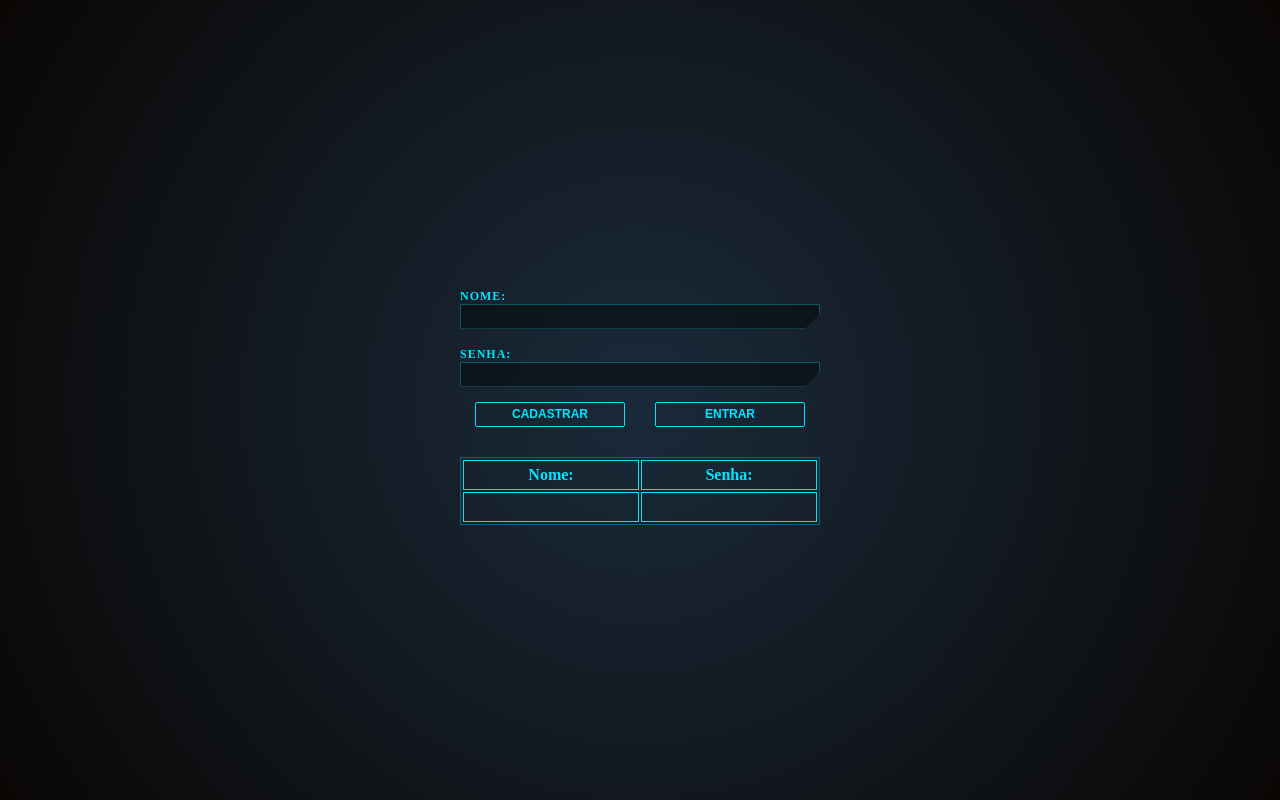
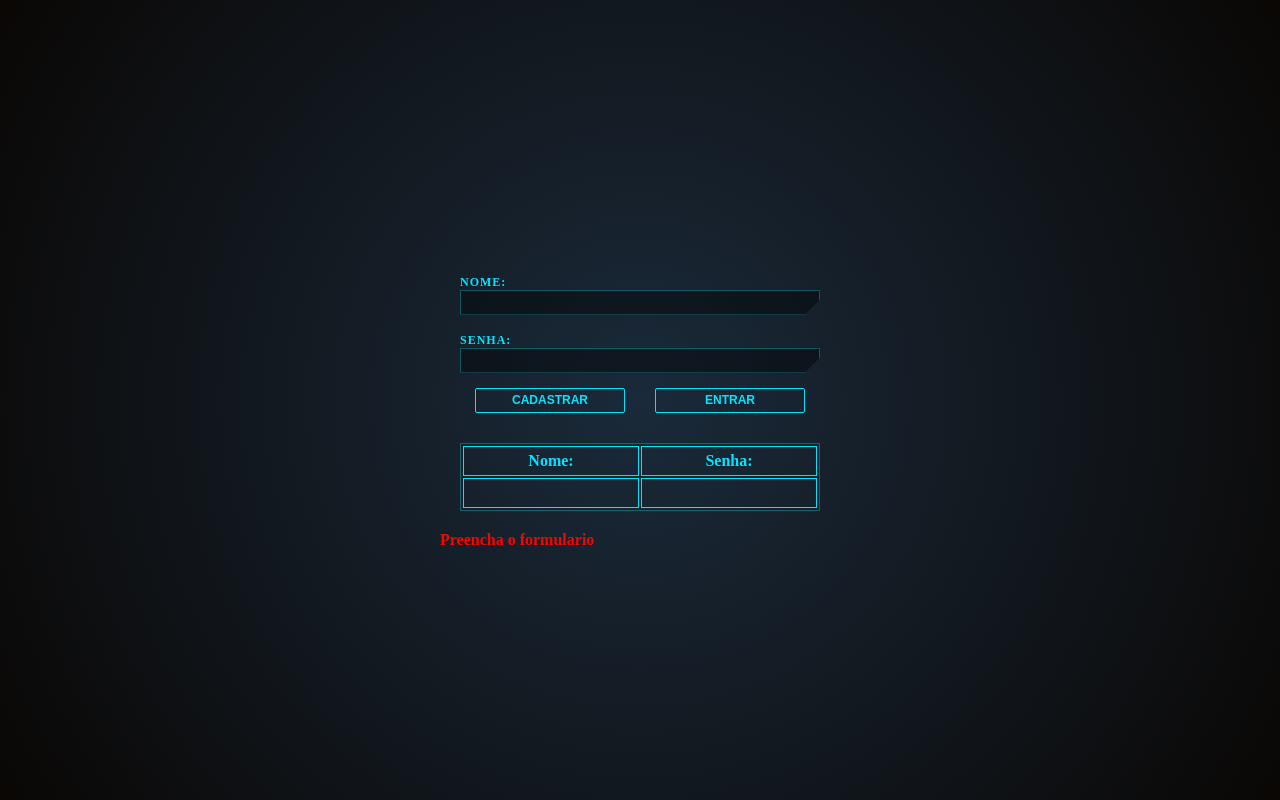
Before and after one commit to JulianPedroDeAlexandre/estudos-react, a React (Vite) app in the folder exefixação/vite-project/: page / in a window 1280 px wide. Both pictures are taken after a click on the button "CADASTRAR". Built offline with nearby package versions, Linux system fonts and the light colour scheme.

Commit message:
fix: mensagem de erro

```diff
--- a/exefixação/vite-project/src/App.jsx
+++ b/exefixação/vite-project/src/App.jsx
@@ -2,6 +2,7 @@ import Form from "./components/form/Form"
 import "../src/globals/globals.css"
 import Table from "./components/Table/Table"
 import { useState } from "react"
+import Mensagemerro from "./components/mensagemErro/Mensagemerro";
 
 function App() {
 
@@ -9,6 +10,7 @@ function App() {
   const [senha, setSenha] = useState("");
   const [nomeTabela, setNomeTabela] = useState("");
   const [senhaTabela, setSenhaTabela] = useState("");
+  const [mensagem, setMensagem] = useState("");
 
   const handleName = (e) => {
     setNome(e.target.value)
@@ -29,14 +31,14 @@ function App() {
 
   function entrar() {
     if (!nome || !senha) {
-      alert("Preencha o formulario");
+      return setMensagem("Preencha o formulario")
     } else {
       if (nome === nomeTabela && senha === senhaTabela) {
-        alert("login efetuado com sucesso");
+        setMensagem("Login efetuado com sucesso")
         setNome("");
         setSenha("");
       } else {
-        alert("erro ao efetuar login, nome ou senha incorretos");
+        setMensagem("Erro, preencha o formulario novamente")
         setNome("");
         setSenha("");
       }
@@ -46,15 +48,15 @@ function App() {
 
   function cadastrar() {
     if (!nome || !senha) {
-      alert("Preencha o formulario")
-    } else {
+      return setMensagem("Preencha o formulario")
+    }
       setNomeTabela(nome)
       console.log(nome)
       setSenhaTabela(senha)
       console.log(senha)
       setNome("");
       setSenha("");
-    }
+
   }
 
   return (
@@ -71,6 +73,7 @@ function App() {
         nomeTabela={nomeTabela}
         senhaTabela={senhaTabela}
       />
+      <Mensagemerro mensagem={mensagem}/>
     </>
   )
 }
--- /dev/null
+++ b/exefixação/vite-project/src/components/mensagemErro/Mensagemerro.jsx
@@ -0,0 +1,14 @@
+import style from "./Mensagemerro.module.css"
+
+const Mensagemerro = ({mensagem}) => {
+    if(!mensagem)
+        return null;
+
+  return (
+    <div className={style.error}>
+        {mensagem}
+    </div>
+  )
+}
+
+export default Mensagemerro
--- /dev/null
+++ b/exefixação/vite-project/src/components/mensagemErro/Mensagemerro.module.css
@@ -0,0 +1,5 @@
+.error {
+  color: red;
+  font-weight: bold;
+  margin-top: 10px;
+}
```
